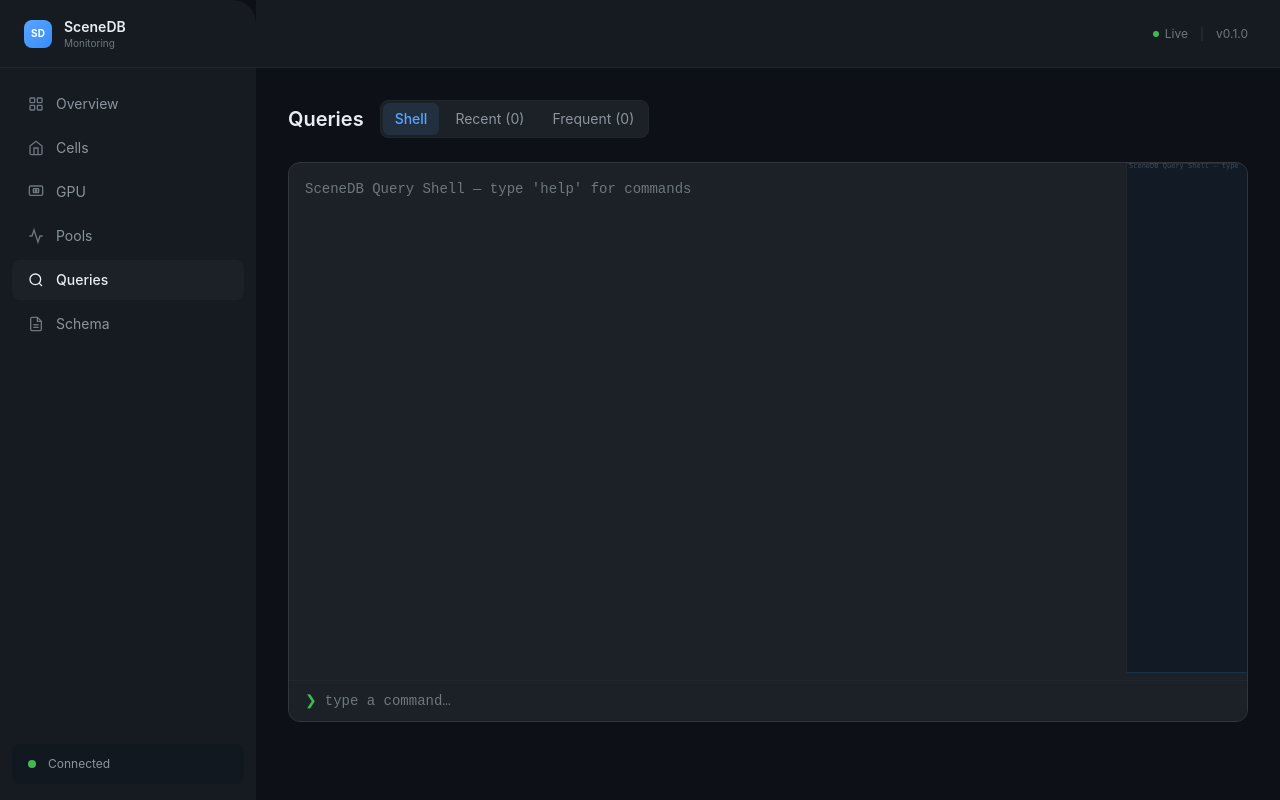
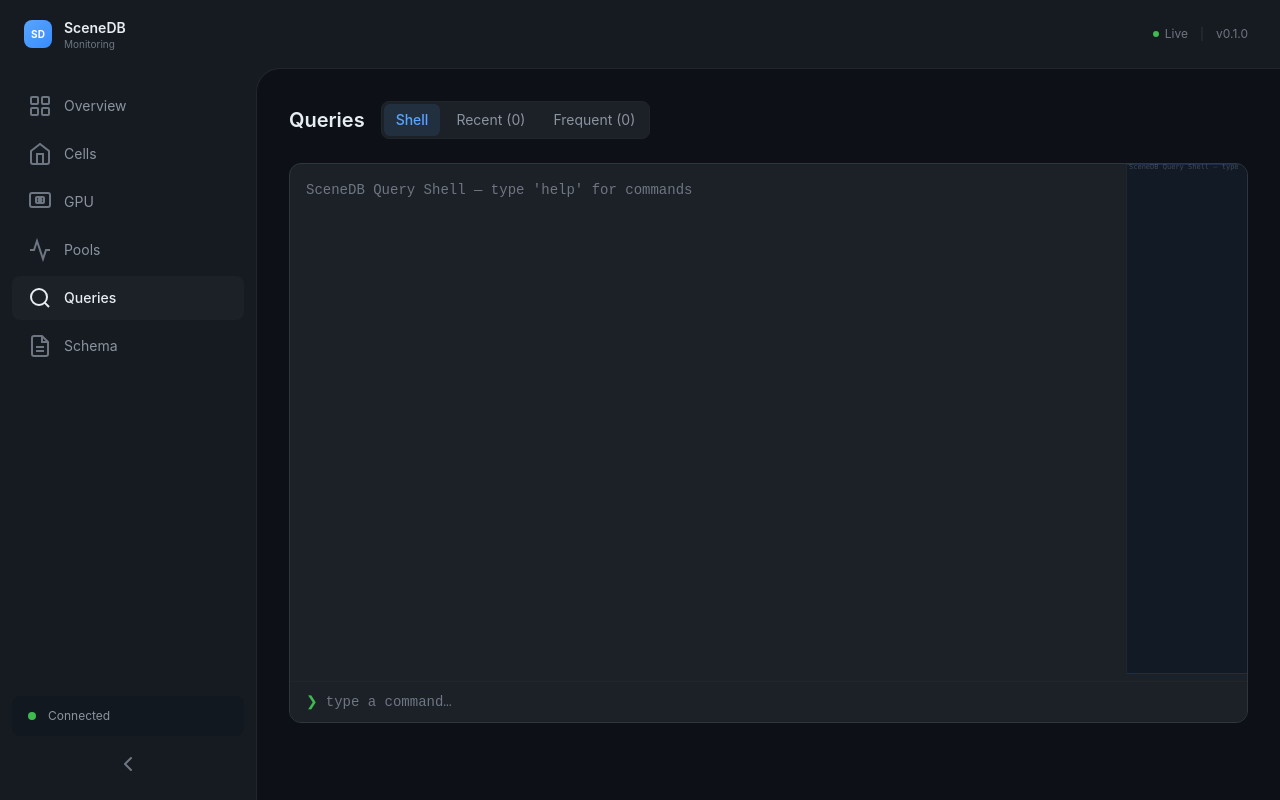
Before and after one commit to Far-Beyond-Pulsar/SceneDB, a Next.js app in the folder crates/scenedb_dashboard/dashboard/: page /queries in a window 1280 px wide. Built offline with nearby package versions, Linux system fonts and the light colour scheme.

Commit message:
Add collapsible sidebar with client layout
Extract layout with sidebar into a `LayoutClient` client component to support interactive state. Add collapse/expand toggle button to the sidebar with smooth CSS transitions. Increase nav icon sizes from w-4/h-4 to w-6/h-6.

```diff
--- /dev/null
+++ b/crates/scenedb_dashboard/dashboard/src/app/LayoutClient.tsx
@@ -0,0 +1,33 @@
+"use client";
+
+import { useState } from "react";
+import Sidebar from "@/components/Sidebar";
+
+export default function LayoutClient({ children }: { children: React.ReactNode }) {
+  const [sidebarCollapsed, setSidebarCollapsed] = useState(false);
+
+  return (
+    <div className="flex min-h-screen">
+      <Sidebar
+        collapsed={sidebarCollapsed}
+        onToggle={() => setSidebarCollapsed(!sidebarCollapsed)}
+      />
+      <div className="flex-1 flex flex-col min-w-0 bg-github-sidebar">
+        <header className="h-[68px] flex items-center px-8 gap-4 shrink-0">
+          <div className="flex-1" />
+          <div className="flex items-center gap-3 text-xs text-github-text-muted">
+            <span className="flex items-center gap-1.5">
+              <span className="w-1.5 h-1.5 rounded-full bg-github-green" />
+              Live
+            </span>
+            <span className="text-github-border">|</span>
+            <span>v0.1.0</span>
+          </div>
+        </header>
+        <main className="flex-1 overflow-auto rounded-tl-[24px] border-t border-l border-github-border-muted bg-github-bg">
+          <div className="p-8">{children}</div>
+        </main>
+      </div>
+    </div>
+  );
+}
--- a/crates/scenedb_dashboard/dashboard/src/app/layout.tsx
+++ b/crates/scenedb_dashboard/dashboard/src/app/layout.tsx
@@ -1,6 +1,6 @@
 import type { Metadata } from "next";
 import "./globals.css";
-import Sidebar from "@/components/Sidebar";
+import LayoutClient from "./LayoutClient";
 
 export const metadata: Metadata = {
   title: "SceneDB Dashboard",
@@ -11,25 +11,7 @@
   return (
     <html lang="en" className="dark">
       <body>
-        <div className="flex min-h-screen">
-          <Sidebar />
-          <div className="flex-1 flex flex-col min-w-0">
-            <header className="h-[68px] bg-github-sidebar flex items-center px-8 gap-4 border-b border-github-border-muted">
-              <div className="flex-1" />
-              <div className="flex items-center gap-3 text-xs text-github-text-muted">
-                <span className="flex items-center gap-1.5">
-                  <span className="w-1.5 h-1.5 rounded-full bg-github-green" />
-                  Live
-                </span>
-                <span className="text-github-border">|</span>
-                <span>v0.1.0</span>
-              </div>
-            </header>
-            <main className="flex-1 overflow-auto">
-              <div className="p-8">{children}</div>
-            </main>
-          </div>
-        </div>
+        <LayoutClient>{children}</LayoutClient>
       </body>
     </html>
   );
--- a/crates/scenedb_dashboard/dashboard/src/components/Sidebar.tsx
+++ b/crates/scenedb_dashboard/dashboard/src/components/Sidebar.tsx
@@ -11,18 +11,36 @@
   { href: "/schema", label: "Schema", icon: SchemaIcon },
 ];
 
-export default function Sidebar() {
+export default function Sidebar({
+  collapsed,
+  onToggle,
+}: {
+  collapsed: boolean;
+  onToggle: () => void;
+}) {
   const pathname = usePathname();
 
   return (
-    <aside className="w-64 flex-shrink-0 bg-github-sidebar flex flex-col min-h-screen rounded-tr-[24px]">
-      <div className="h-[68px] flex items-center gap-3 px-6 border-b border-github-border-muted shrink-0">
-        <div className="w-7 h-7 rounded-lg bg-gradient-to-br from-github-accent to-github-blue flex items-center justify-center text-white text-[10px] font-bold">
+    <aside
+      className={`${
+        collapsed ? "w-16" : "w-64"
+      } flex-shrink-0 bg-github-sidebar flex flex-col min-h-screen transition-all duration-300 ease-in-out`}
+    >
+      <div
+        className={`h-[68px] flex items-center shrink-0 overflow-hidden ${
+          collapsed ? "gap-0 px-4" : "gap-3 px-6"
+        }`}
+      >
+        <div className="w-7 h-7 rounded-lg bg-gradient-to-br from-github-accent to-github-blue flex items-center justify-center text-white text-[10px] font-bold shrink-0">
           SD
         </div>
-        <div className="flex flex-col leading-tight">
-          <span className="text-sm font-semibold text-github-text">SceneDB</span>
-          <span className="text-[10px] text-github-text-muted">Monitoring</span>
+        <div
+          className={`flex flex-col leading-tight overflow-hidden transition-all duration-300 ${
+            collapsed ? "max-w-0 opacity-0" : "max-w-48 opacity-100"
+          }`}
+        >
+          <span className="text-sm font-semibold text-github-text whitespace-nowrap">SceneDB</span>
+          <span className="text-[10px] text-github-text-muted whitespace-nowrap">Monitoring</span>
         </div>
       </div>
 
@@ -36,22 +54,52 @@
             <a
               key={item.href}
               href={item.href}
-              className={
-                isActive ? "nav-item-active" : "nav-item-inactive"
-              }
+              className={`${isActive ? "nav-item-active" : "nav-item-inactive"} ${collapsed ? "justify-center gap-0 px-2" : ""}`}
+              title={collapsed ? item.label : undefined}
             >
               <item.icon active={isActive} />
-              {item.label}
+              <span
+                className={`overflow-hidden whitespace-nowrap transition-all duration-300 ${
+                  collapsed ? "max-w-0 opacity-0" : "max-w-48 opacity-100"
+                }`}
+              >
+                {item.label}
+              </span>
             </a>
           );
         })}
       </nav>
 
-      <div className="px-3 pb-4 shrink-0">
-        <div className="flex items-center gap-3 px-4 py-3 rounded-lg bg-github-bg/30">
-          <div className="w-2 h-2 rounded-full bg-github-green" />
-          <span className="text-xs text-github-text-secondary">Connected</span>
+      <div className="px-3 pb-4 shrink-0 space-y-2">
+        <div className="flex items-center gap-3 px-4 py-3 rounded-lg bg-github-bg/30 overflow-hidden">
+          <div className="w-2 h-2 rounded-full bg-github-green shrink-0" />
+          <span
+            className={`text-xs text-github-text-secondary overflow-hidden whitespace-nowrap transition-all duration-300 ${
+              collapsed ? "max-w-0 opacity-0" : "max-w-48 opacity-100"
+            }`}
+          >
+            Connected
+          </span>
         </div>
+        <button
+          onClick={onToggle}
+          className="flex items-center justify-center w-full p-2 rounded-lg hover:bg-github-border-muted transition-colors text-github-text-muted hover:text-github-text"
+          title={collapsed ? "Expand sidebar" : "Collapse sidebar"}
+        >
+          <svg
+            className="w-6 h-6 shrink-0"
+            fill="none"
+            viewBox="0 0 24 24"
+            stroke="currentColor"
+            strokeWidth={2}
+          >
+            <path
+              strokeLinecap="round"
+              strokeLinejoin="round"
+              d={collapsed ? "M9 18l6-6-6-6" : "M15 18l-6-6 6-6"}
+            />
+          </svg>
+        </button>
       </div>
     </aside>
   );
@@ -60,7 +108,7 @@
 function DashboardIcon({ active }: { active: boolean }) {
   return (
     <svg
-      className={`w-4 h-4 ${active ? "text-github-text" : "text-github-text-muted"}`}
+      className={`w-6 h-6 ${active ? "text-github-text" : "text-github-text-muted"}`}
       fill="none"
       viewBox="0 0 24 24"
       stroke="currentColor"
@@ -77,7 +125,7 @@
 function CellsIcon({ active }: { active: boolean }) {
   return (
     <svg
-      className={`w-4 h-4 ${active ? "text-github-text" : "text-github-text-muted"}`}
+      className={`w-6 h-6 ${active ? "text-github-text" : "text-github-text-muted"}`}
       fill="none"
       viewBox="0 0 24 24"
       stroke="currentColor"
@@ -92,7 +140,7 @@
 function GpuIcon({ active }: { active: boolean }) {
   return (
     <svg
-      className={`w-4 h-4 ${active ? "text-github-text" : "text-github-text-muted"}`}
+      className={`w-6 h-6 ${active ? "text-github-text" : "text-github-text-muted"}`}
       fill="none"
       viewBox="0 0 24 24"
       stroke="currentColor"
@@ -108,7 +156,7 @@
 function PoolsIcon({ active }: { active: boolean }) {
   return (
     <svg
-      className={`w-4 h-4 ${active ? "text-github-text" : "text-github-text-muted"}`}
+      className={`w-6 h-6 ${active ? "text-github-text" : "text-github-text-muted"}`}
       fill="none"
       viewBox="0 0 24 24"
       stroke="currentColor"
@@ -122,7 +170,7 @@
 function QueriesIcon({ active }: { active: boolean }) {
   return (
     <svg
-      className={`w-4 h-4 ${active ? "text-github-text" : "text-github-text-muted"}`}
+      className={`w-6 h-6 ${active ? "text-github-text" : "text-github-text-muted"}`}
       fill="none"
       viewBox="0 0 24 24"
       stroke="currentColor"
@@ -137,7 +185,7 @@
 function SchemaIcon({ active }: { active: boolean }) {
   return (
     <svg
-      className={`w-4 h-4 ${active ? "text-github-text" : "text-github-text-muted"}`}
+      className={`w-6 h-6 ${active ? "text-github-text" : "text-github-text-muted"}`}
       fill="none"
       viewBox="0 0 24 24"
       stroke="currentColor"
```
